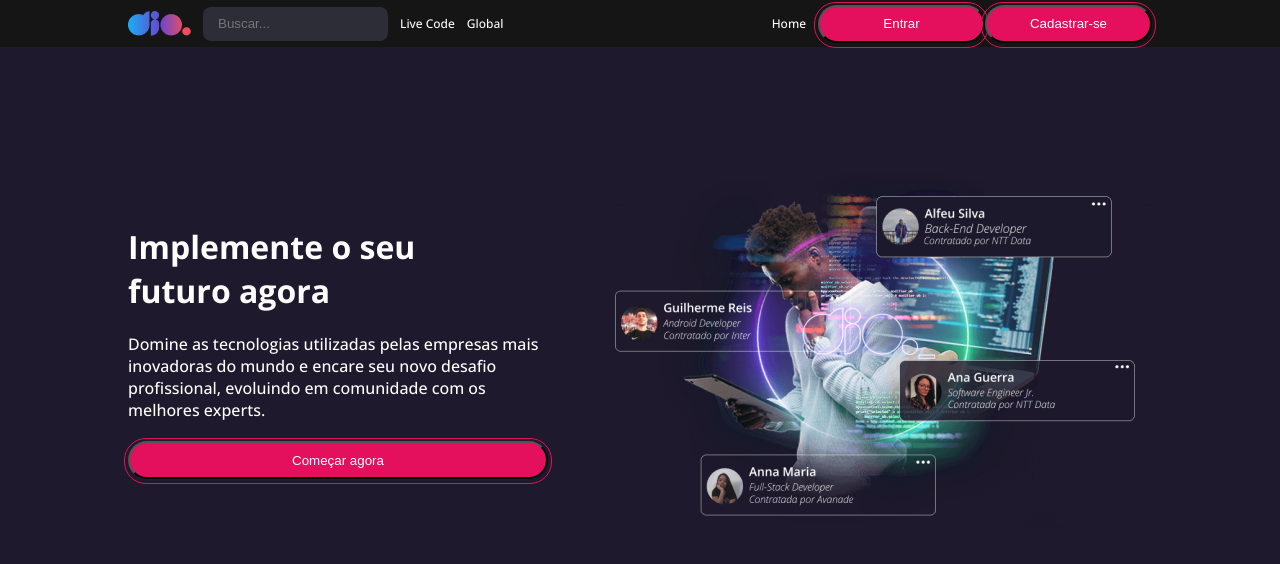
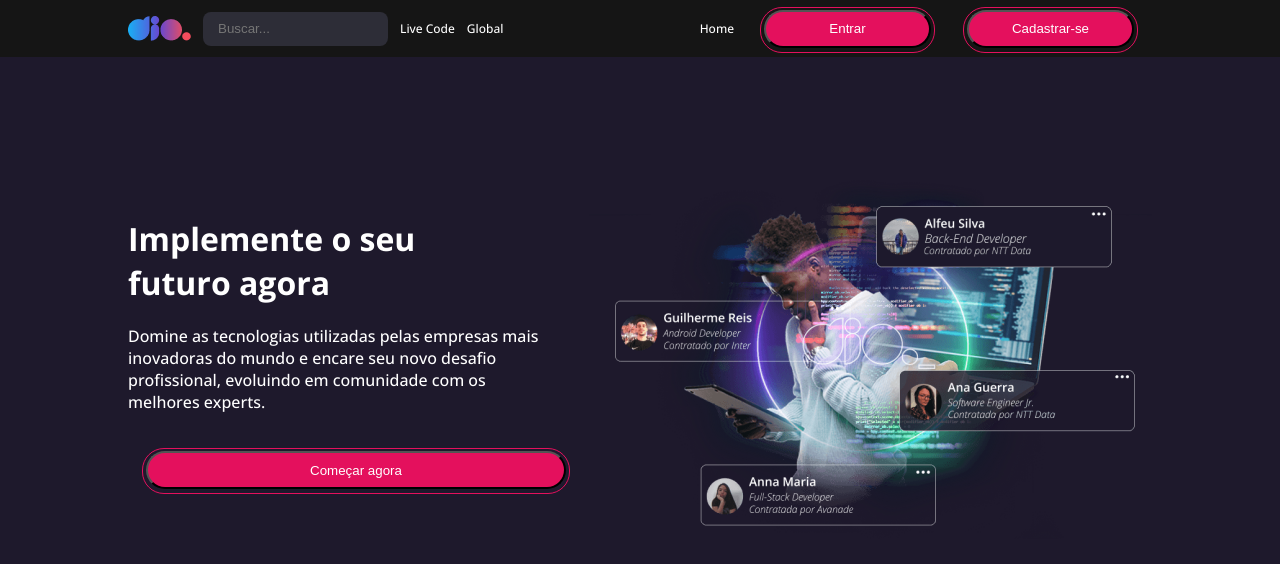
Before and after one commit to denisonkolling/dio-react-ts, a React (Vite) app: page / in a window 1280 px wide. Shown: the top 564 px of the page. Built offline with nearby package versions, Linux system fonts and the light colour scheme.

Commit message:
update input component interface

```diff
--- /dev/null
+++ b/src/@types/image.d.ts
@@ -0,0 +1 @@
+declare module '*.png'
--- a/src/components/Button/styles.ts
+++ b/src/components/Button/styles.ts
@@ -11,6 +11,7 @@ export const ButtonContainer = styled.button<IButtonStyled>`
 	padding: 2px 12px;
 	min-width: 120px;
 	width: 100%;
+	margin: 18px;
 
 	&:hover {
 				opacity: 0.6;
--- a/src/components/Button/types.ts
+++ b/src/components/Button/types.ts
@@ -1,7 +1,8 @@
 export interface IButton {
   title: string,
   variant: string,
-  onClick: () => void;
+  type?: string,
+  onClick?: () => void;
 }
 
 export interface IButtonStyled {
--- a/src/components/Header/styles.ts
+++ b/src/components/Header/styles.ts
@@ -31,7 +31,7 @@ export const Column = styled.div`
 export const Wrapper = styled.div`
   background-color: #151515;
   width: 100%;
-  height: 47px;
+  height: 57px;
   display: flex;
   justify-content: center;
   align-items: center;
--- a/src/components/Input/index.tsx
+++ b/src/components/Input/index.tsx
@@ -11,7 +11,7 @@ const Input = ({ leftIcon, name, control, errorMessage, ...rest }: IInput) => {
 				name={name}
 				control={control}
 				rules={{ required: true }}
-				render={({ field }) => <InputText {...field} {...rest} />}
+				render={({ field: {value, onChange} }) => <InputText value={value} onChange={onChange} {...rest} />}
 			/>
 		</InputContainer>
 				{errorMessage ? <ErrorText>{errorMessage}</ErrorText> : null}
```
Also changed, not shown: src/components/Input/types.ts (+5 -7 lines).
